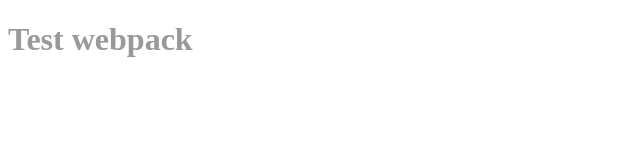
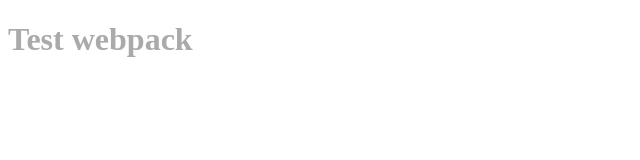
Before and after one commit to teejay74/webpack, a website built with webpack: page src/index.html in a window 1280 px wide. Shown: the full height of the page, 0-640 px from the left. Built offline with nearby package versions, Linux system fonts and the light colour scheme.

Commit message:
task webpack added

```diff
--- a/package.json
+++ b/package.json
@@ -4,7 +4,7 @@
   "description": "test webpack",
   "main": "index.js",
   "scripts": {
-    "start": "http-server",
+    "start": "webpack-dev-server --mode development",
     "build": "webpack --mode production",
     "dev": "./node_modules/.bin/webpack --watch"
   },
@@ -33,6 +33,7 @@
     "live-server": "^1.2.1",
     "mini-css-extract-plugin": "^0.11.2",
     "webpack": "^4.44.1",
-    "webpack-cli": "^3.3.12"
+    "webpack-cli": "^3.3.12",
+    "webpack-dev-server": "^3.11.0"
   }
 }
--- a/src/css/style.css
+++ b/src/css/style.css
@@ -1 +1 @@
-body { color: #999; };
+body { color: #aaa; };
--- a/src/index.js
+++ b/src/index.js
@@ -1,3 +1,2 @@
 import './css/style.css';
-
 import './js/app';
```
Also changed, not shown: 1 other file.
